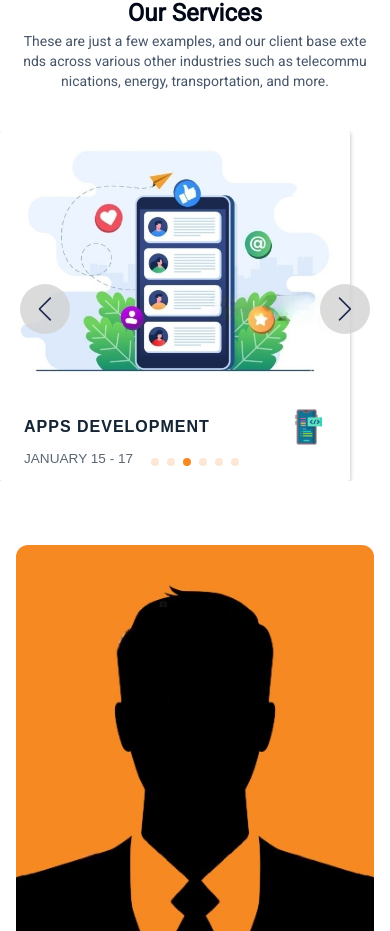
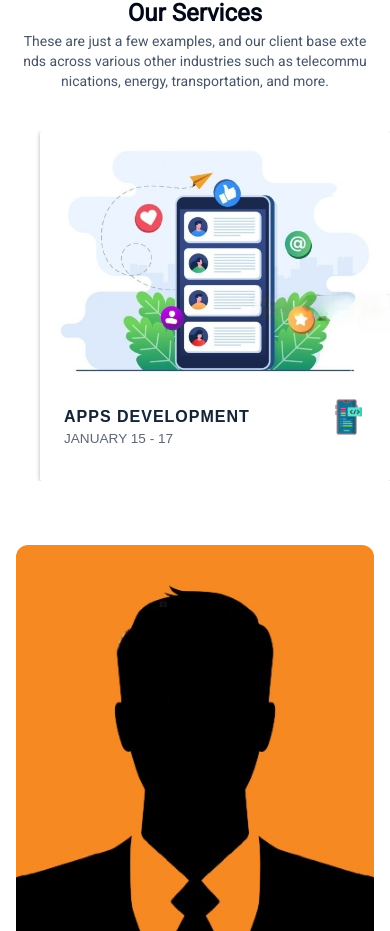
Before and after one commit to SabbirPnH/PnH-IT, a Next.js app: page / in a window 390 px wide. Shown: the part 1314-2245 px from the top of the page. Built offline with nearby package versions, Linux system fonts and the light colour scheme.

Commit message:
service slider

```diff
--- a/src/components/ServiceCard.js
+++ b/src/components/ServiceCard.js
@@ -1,13 +1,264 @@
-"use client";
+// "use client";
 
+// import { useRouter } from 'next/navigation';
+// import { useState } from 'react';
+// import { Swiper, SwiperSlide } from 'swiper/react';
+// import 'swiper/css';
+// import 'swiper/css/pagination';
+// import 'swiper/css/navigation';
+// import { Autoplay, Pagination, Navigation } from 'swiper/modules';
+// import { useMediaQuery } from 'react-responsive';
+
+// const cardsData = [
+//   {
+//     image: 'img/engineer.png',
+//     title: 'Software Development',
+//     imgSrc: '/img/service/software.jpg',
+//     date: 'November 2 - 4',
+//     seats: 'Seats remaining: 2',
+//     details: 'Designing, coding, testing, and maintaining programs to solve problems and meet needs.',
+//   },
+//   {
+//     image: '/img/testing.png',
+//     title: 'Web Development',
+//     imgSrc: '/img/service/web.jpg',
+//     date: 'December 10 - 12',
+//     seats: 'Seats remaining: 5',
+//     details: 'UI design, coding functionality. Define site goals, audience, and content.',
+//   },
+//   {
+//     image: '/img/apps.png',
+//     title: 'Apps Development',
+//     imgSrc: '/img/service/apps.jpeg',
+//     date: 'January 15 - 17',
+//     seats: 'Seats remaining: 8',
+//     details: 'Develop app UI (Swift/Objective-C for iOS, Java/Kotlin for Android), set up servers, databases, APIs, and conduct thorough testing.',
+//   },
+//   {
+//     image: '/img/graphic-designer.png',
+//     title: 'Graphics Design',
+//     imgSrc: '/img/service/graphic.jpg',
+//     date: 'January 15 - 17',
+//     seats: 'Seats remaining: 8',
+//     details: 'Visual communication through typography, imagery, color, layout for print, digital, & multimedia.',
+//   },
+//   {
+//     image: '/img/social-media.png',
+//     title: 'Digital Marketing',
+//     imgSrc: '/img/service/marketing.jpg',
+//     date: 'January 15 - 17',
+//     seats: 'Seats remaining: 8',
+//     details: 'Utilizes online strategies (SEO, Social Media, Email, Affiliate, E-commerce, Influencer) to promote products, brands, and individuals.',
+//   },
+//   {
+//     image: '/img/brand.png',
+//     title: 'Brand Building',
+//     imgSrc: '/img/service/brand.jpeg',
+//     date: 'January 15 - 17',
+//     seats: 'Seats remaining: 8',
+//     details: 'Cultivating a strong, trusted identity for business, product, or individual, fostering loyalty and credibility.',
+//   },
+// ];
+
+// const ServiceCard = () => {
+//   const [hoveredIndex, setHoveredIndex] = useState(null);
+//   const router = useRouter();
+//   const isMobile = useMediaQuery({ query: '(max-width: 640px)' }); // Tailwind's sm breakpoint
+
+//   const handleServiceDetailsClick = (id) => {
+//     router.push(`/service/${id}`);
+//   };
+
+//   return (
+//     <div>
+//       {!isMobile && (
+//         <div style={styles.container}>
+//           <div className='grid grid-cols-1 gap-5 sm:gap-8 lg:gap-16 sm:px-5 sm:grid-cols-2 xl:grid-cols-3'>
+//             {cardsData.map((card, id) => (
+//               <div
+//                 key={id}
+//                 style={styles.card}
+//                 onMouseEnter={() => setHoveredIndex(id)}
+//                 onMouseLeave={() => setHoveredIndex(null)}
+//                 data-aos="zoom-in"
+//                 data-aos-delay={`${(id + 1) * 200}`}
+//               >
+//                 <div style={{ ...styles.thumb, backgroundImage: `url(${card.imgSrc})` }}></div>
+//                 <div style={{ ...styles.infos, transform: hoveredIndex === id ? `translateY(-${styles.thumb.height})` : 'translateY(0)' }}>
+//                   <h2 style={styles.title}>
+//                     {card.title}
+//                     <span style={{ ...styles.flag, backgroundImage: `url(${card.image})` }}></span>
+//                   </h2>
+//                   <h3 style={styles.date}>{card.date}</h3>
+//                   <h3 style={{ ...styles.seats, opacity: hoveredIndex === id ? 1 : 0 }}>{card.seats}</h3>
+//                   <p style={{ ...styles.txt, opacity: hoveredIndex === id ? 1 : 0 }}>
+//                     {card.details}
+//                   </p>
+//                   <h3 style={{ ...styles.details, opacity: hoveredIndex === id ? 1 : 0 }} onClick={() => handleServiceDetailsClick(id)}>
+//                     Service details
+//                   </h3>
+//                 </div>
+//               </div>
+//             ))}
+//           </div>
+//         </div>
+//       )}
+//       {isMobile && (
+//         <Swiper
+//           spaceBetween={30}
+//           centeredSlides={true}
+//           autoplay={{
+//             delay: 2500,
+//             disableOnInteraction: false,
+//           }}
+
+
+//           modules={[Autoplay]}
+//           className="mySwiper"
+//         >
+//           {cardsData.map((card, id) => (
+//             <SwiperSlide key={id}>
+//               <div
+//                 key={id}
+//                 style={styles.card}
+//                 onMouseEnter={() => setHoveredIndex(id)}
+//                 onMouseLeave={() => setHoveredIndex(null)}
+//                 data-aos="zoom-in"
+//                 data-aos-delay={`${(id + 1) * 200}`}
+//               >
+//                 <div style={{ ...styles.thumb, backgroundImage: `url(${card.imgSrc})` }}></div>
+//                 <div style={{ ...styles.infos, transform: hoveredIndex === id ? `translateY(-${styles.thumb.height})` : 'translateY(0)' }}>
+//                   <h2 style={styles.title}>
+//                     {card.title}
+//                     <span style={{ ...styles.flag, backgroundImage: `url(${card.image})` }}></span>
+//                   </h2>
+//                   <h3 style={styles.date}>{card.date}</h3>
+//                   <h3 style={{ ...styles.seats, opacity: hoveredIndex === id ? 1 : 0 }}>{card.seats}</h3>
+//                   <p style={{ ...styles.txt, opacity: hoveredIndex === id ? 1 : 0 }}>
+//                     {card.details}
+//                   </p>
+//                   <h3 style={{ ...styles.details, opacity: hoveredIndex === id ? 1 : 0 }} onClick={() => handleServiceDetailsClick(id)}>
+//                     Service details
+//                   </h3>
+//                 </div>
+//               </div>
+//             </SwiperSlide>
+//           ))}
+//         </Swiper>
+//       )}
+//     </div>
+//   );
+// };
+
+// const styles = {
+//   container: {
+//     display: 'flex',
+//     justifyContent: 'center',
+//     alignItems: 'center',
+//     minHeight: '100vh',
+//     backgroundColor: '#fff',
+//     padding: '0px 20px',
+//   },
+//   card: {
+//     position: 'relative',
+//     width: '350px',
+//     height: '350px',
+//     borderRadius: '3px',
+//     boxShadow: '0 1px 4px rgba(0, 0, 0, .3)',
+//     overflow: 'hidden',
+//     transition: 'transform 0.4s cubic-bezier(.17,.67,.5,1.03)',
+//     cursor: 'pointer',
+//   },
+//   thumb: {
+//     width: '100%',
+//     height: '260px',
+//     backgroundSize: 'cover',
+//     backgroundPosition: 'center',
+//     borderRadius: '3px',
+//   },
+//   infos: {
+//     padding: '14px 24px',
+//     backgroundColor: '#fff',
+//     height: '350px',
+//     position: 'relative',
+//     transition: 'transform 0.4s 0.15s cubic-bezier(.17,.67,.5,1.03)',
+//   },
+//   title: {
+//     position: 'relative',
+//     margin: '10px 0',
+//     letterSpacing: '1px',
+//     color: '#152536',
+//     fontFamily: 'Grotesque Black, sans-serif',
+//     fontSize: '1rem',
+//     fontWeight: 'bold',
+//     textTransform: 'uppercase',
+//     textShadow: '0 0 0px rgba(21, 37, 54, 0.2)',
+//   },
+//   flag: {
+//     position: 'absolute',
+//     top: '50%',
+//     right: '0',
+//     transform: 'translateY(-50%)',
+//     width: '35px',
+//     height: '35px',
+//     backgroundSize: 'cover',
+//     backgroundPosition: 'center',
+//     display: 'inline-block',
+//     border: 'none',
+//   },
+//   date: {
+//     marginBottom: '10px',
+//     textTransform: 'uppercase',
+//     fontSize: '0.85rem',
+//     color: 'rgba(21, 37, 54, 0.7)',
+//     fontFamily: 'Grotesque, sans-serif',
+//   },
+//   seats: {
+//     marginBottom: '24px',
+//     paddingBottom: '24px',
+//     borderBottom: '1px solid rgba(0, 0, 0, 0.2)',
+//     textTransform: 'uppercase',
+//     fontSize: '0.85rem',
+//     color: 'rgba(21, 37, 54, 0.7)',
+//     fontFamily: 'Grotesque, sans-serif',
+//     transition: 'opacity 0.5s 0.25s cubic-bezier(.17,.67,.5,1.03)',
+//   },
+//   txt: {
+//     fontFamily: 'Merriweather, sans-serif',
+//     lineHeight: '2',
+//     fontSize: '0.95rem',
+//     color: 'rgba(21, 37, 54, 0.7)',
+//     transition: 'opacity 0.5s 0.25s cubic-bezier(.17,.67,.5,1.03)',
+//   },
+//   details: {
+//     position: 'absolute',
+//     left: '0',
+//     bottom: '0',
+//     margin: '10px 0',
+//     padding: '20px 24px',
+//     letterSpacing: '1px',
+//     color: '#F68921',
+//     fontFamily: 'Grotesque Black, sans-serif',
+//     fontSize: '0.9rem',
+//     textTransform: 'uppercase',
+//     cursor: 'pointer',
+//     transition: 'opacity 0.5s 0.25s cubic-bezier(.17,.67,.5,1.03)',
+//   },
+// };
+
+// export default ServiceCard;
+
+
+
+
+'use client'
+import { useEffect, useState } from 'react';
 import { useRouter } from 'next/navigation';
-import { useState } from 'react';
 import { Swiper, SwiperSlide } from 'swiper/react';
 import 'swiper/css';
 import 'swiper/css/pagination';
 import 'swiper/css/navigation';
 import { Autoplay, Pagination, Navigation } from 'swiper/modules';
-import { useMediaQuery } from 'react-responsive';
 
 const cardsData = [
   {
@@ -60,10 +311,24 @@ const cardsData = [
   },
 ];
 
+
 const ServiceCard = () => {
   const [hoveredIndex, setHoveredIndex] = useState(null);
+  const [isMobile, setIsMobile] = useState(false);
   const router = useRouter();
-  const isMobile = useMediaQuery({ query: '(max-width: 640px)' }); // Tailwind's sm breakpoint
+
+  useEffect(() => {
+    const handleResize = () => {
+      setIsMobile(window.innerWidth <= 640); // Tailwind's sm breakpoint
+    };
+
+    handleResize(); // Check initial size
+    window.addEventListener('resize', handleResize);
+
+    return () => {
+      window.removeEventListener('resize', handleResize);
+    };
+  }, []);
 
   const handleServiceDetailsClick = (id) => {
     router.push(`/service/${id}`);
@@ -105,34 +370,30 @@ const ServiceCard = () => {
       )}
       {isMobile && (
         <Swiper
-          spaceBetween={30}
+          spaceBetween={50}
           centeredSlides={true}
           autoplay={{
             delay: 2500,
             disableOnInteraction: false,
           }}
-          pagination={{
-            clickable: true,
-          }}
-          navigation={true}
-          modules={[Autoplay, Pagination, Navigation]}
+          modules={[Autoplay]}
           className="mySwiper"
         >
           {cardsData.map((card, id) => (
             <SwiperSlide key={id}>
               <div
-                key={id}
-                style={styles.card}
+              className='ml-10'
+                style={styles.card }
                 onMouseEnter={() => setHoveredIndex(id)}
                 onMouseLeave={() => setHoveredIndex(null)}
                 data-aos="zoom-in"
                 data-aos-delay={`${(id + 1) * 200}`}
               >
-                <div style={{ ...styles.thumb, backgroundImage: `url(${card.imgSrc})` }}></div>
-                <div style={{ ...styles.infos, transform: hoveredIndex === id ? `translateY(-${styles.thumb.height})` : 'translateY(0)' }}>
+                <div  style={{ ...styles.thumb, backgroundImage: `url(${card.imgSrc})` }}></div>
+                <div  style={{ ...styles.infos, transform: hoveredIndex === id ? `translateY(-${styles.thumb.height})` : 'translateY(0)' }}>
                   <h2 style={styles.title}>
                     {card.title}
-                    <span style={{ ...styles.flag, backgroundImage: `url(${card.image})` }}></span>
+                    <span  style={{ ...styles.flag, backgroundImage: `url(${card.image})` }}></span>
                   </h2>
                   <h3 style={styles.date}>{card.date}</h3>
                   <h3 style={{ ...styles.seats, opacity: hoveredIndex === id ? 1 : 0 }}>{card.seats}</h3>
@@ -187,7 +448,6 @@ const styles = {
   },
   title: {
     position: 'relative',
-    margin: '10px 0',
     letterSpacing: '1px',
     color: '#152536',
     fontFamily: 'Grotesque Black, sans-serif',
```
